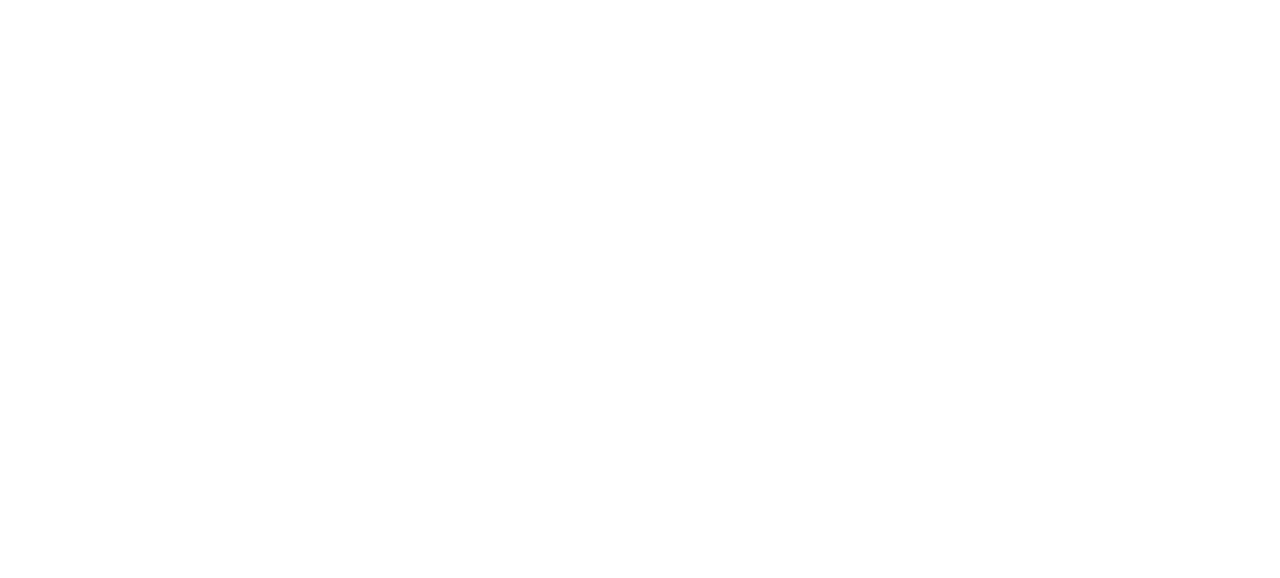
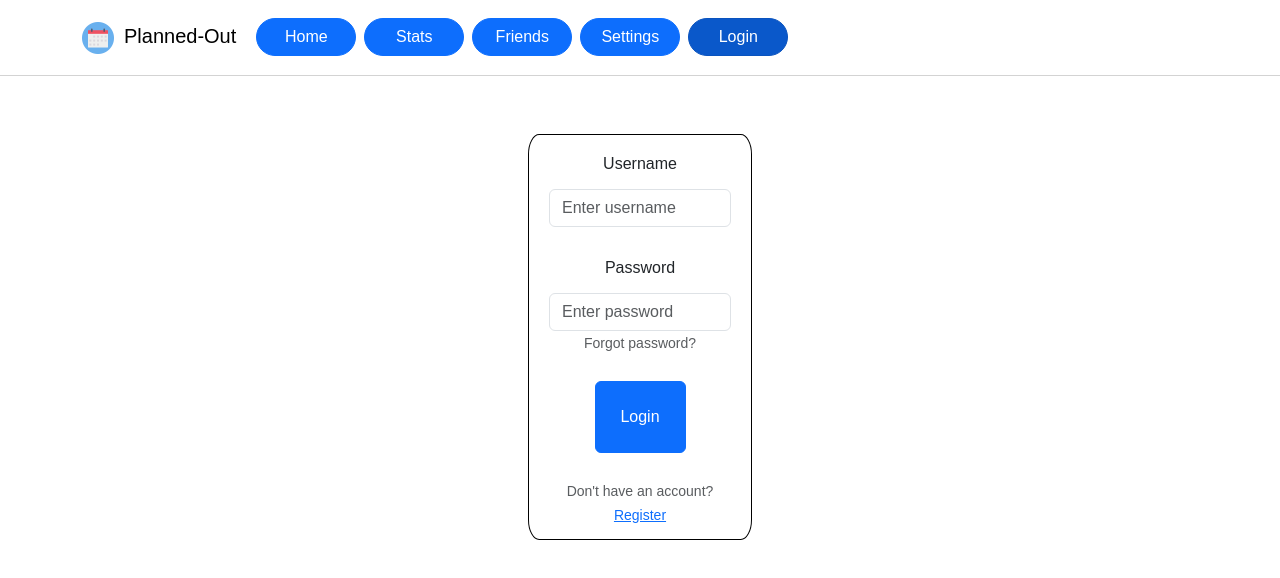
Before and after one commit to COSC481W-2023Fall/planned-out, a React (Create React App) app in the folder front-end/: page /login in a window 1280 px wide. Before the commit this address had no page. Shown: the top 578 px of the page. Built offline with nearby package versions, Linux system fonts and the light colour scheme.

Commit message:
Feat: Login Page Frontend
*Create Login Shell
*Create Login Form
*Form Ensures all fields are filled
*Add styling to form and shell
*Replace regtest button with login in navbar
*Assuming data is valid, rediercts to frontend

```diff
--- a/front-end/src/index.js
+++ b/front-end/src/index.js
@@ -5,8 +5,8 @@
 import ReactDOM from "react-dom/client";
 import "bootstrap/dist/css/bootstrap.min.css";
 import "./index.css";
-import Registration from "./pages/Registration.js";
 import Settings from "./pages/Settings.js";
+import Login from "./pages/Login.js";
 
 export default function App() {
   return (
@@ -16,7 +16,7 @@
           <Route index element={<Home />} />
         </Route>
         <Route path="/" element={<Layout />}>
-          <Route path="/registration" element={<Registration />} />
+          <Route path="/login" element={<Login />} />
         </Route>
         <Route path="/settings" element={<Layout />}>
           <Route index element={<Settings />} />
--- a/front-end/src/pages/Layout.js
+++ b/front-end/src/pages/Layout.js
@@ -16,7 +16,7 @@
               width={"32px"}
               height={"32px"}
               alt={"Planned-Out Logo"}
-              paddingRight={"10px"}
+              padding-right={"10px"}
             />
             Planned-Out
           </Navbar.Brand>
@@ -42,8 +42,8 @@
               </LinkContainer>
             </Nav.Item>
             <Nav.Item>
-              <LinkContainer to="/registration">
-                <Button className="main-nav-button">Regtest</Button>
+              <LinkContainer to="/login">
+                <Button className="main-nav-button">Login</Button>
               </LinkContainer>
             </Nav.Item>
           </Nav>
--- /dev/null
+++ b/front-end/src/pages/Login.js
@@ -0,0 +1,14 @@
+import Container from "react-bootstrap/Container";
+import LoginForm from "../components/LoginForm.js";
+import "./login.css";
+
+const Login = () => {
+  return (
+    <div className="App">
+      <Container className="login-container">
+        <LoginForm />
+      </Container>
+    </div>
+  );
+};
+export default Login;
--- /dev/null
+++ b/front-end/src/pages/login.css
@@ -0,0 +1,23 @@
+.login-container {
+  padding: 2px 16px; /* creates margins */
+  width: 20%;
+  text-align: center;
+}
+.login-form {
+  width: 100%;
+  padding: 12px 20px;
+  margin: 8px 0;
+  box-sizing: border-box;
+  border: 1px solid rgb(0, 0, 0);
+  border-radius: 5%;
+}
+label {
+  padding: 5px;
+}
+.login-button {
+  width: 50%;
+}
+#badLogin {
+  text-align: center;
+  color: red;
+}
```
